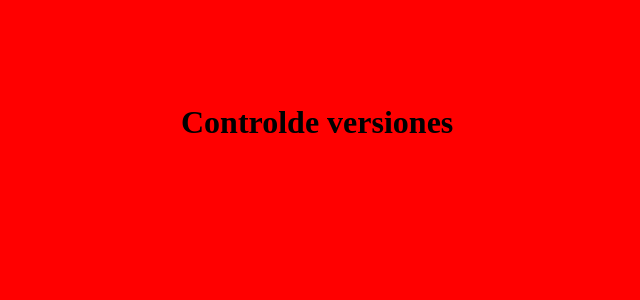
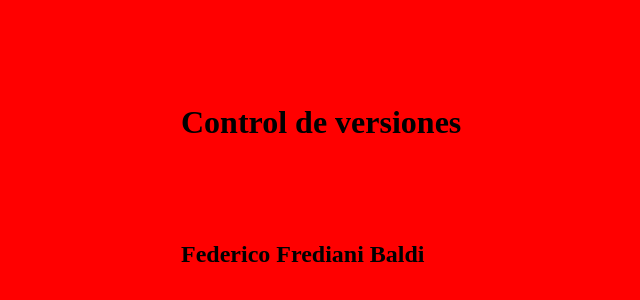
Before and after one commit to FerreyraKarina/TP_SO_I4_Equipo_104, a plain HTML site: page index.html in a window 1280 px wide. Shown: the part 96-396 px from the top of the page, without its empty margins (119-759 px from the left). Drawn offline with Linux system fonts and the light colour scheme.

Commit message:
agrego el h2 y el favicon2.ico

```diff
--- a/index.html
+++ b/index.html
@@ -7,6 +7,7 @@
 <link rel="stylesheet" type="text/css" href="estilo.css">
 </head>
 <body>
-<h1>Controlde versiones</h1>
+<h1>Control de versiones</h1>
+<h2>Federico Frediani Baldi</h2>
 </body>
 </html>
```
Also changed, not shown: favicon2.ico (added).
